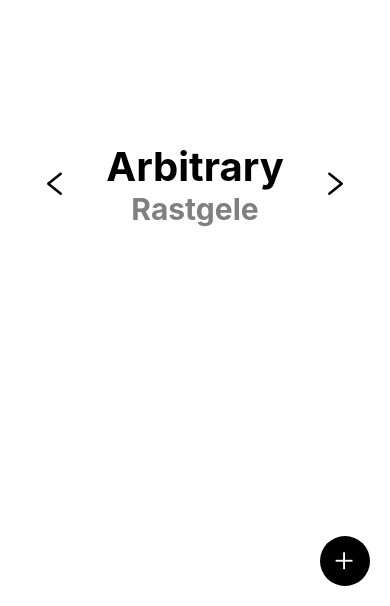
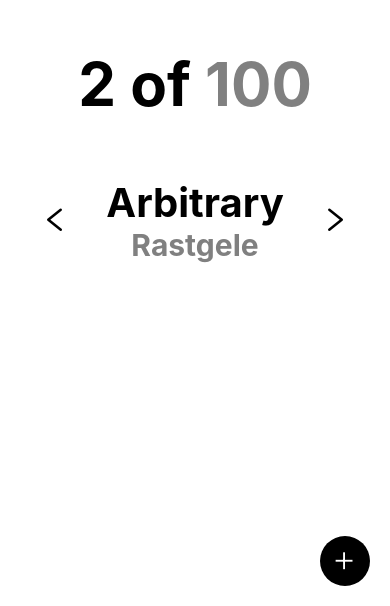
Before and after one commit to mfardogan/dictapp, a React Native app: screen / in a window 390 px wide. Shown: the part 238-844 px from the top of the page. Built offline with nearby package versions, Linux system fonts and the light colour scheme.

Commit message:
[dev-up]: Initial.

```diff
--- a/App.js
+++ b/App.js
@@ -15,6 +15,10 @@ export default function App() {
       ]}
     >
       <StatusBar style="auto" />
+      <Text style={Style.words}>
+        2 of
+        <Text style={Style.current}> 100</Text>
+      </Text>
 
       <View style={Style.word}>
         <View style={Style.wordSegment}>
--- a/Style.js
+++ b/Style.js
@@ -7,6 +7,8 @@ export const Style = StyleSheet.create({
     alignItems: "center",
     justifyContent: "center",
   },
+  words: { fontSize: 60, fontWeight: "bold" },
+  current: { color: "gray" },
   nav: {
     margin: 10,
     width: 200,
```
